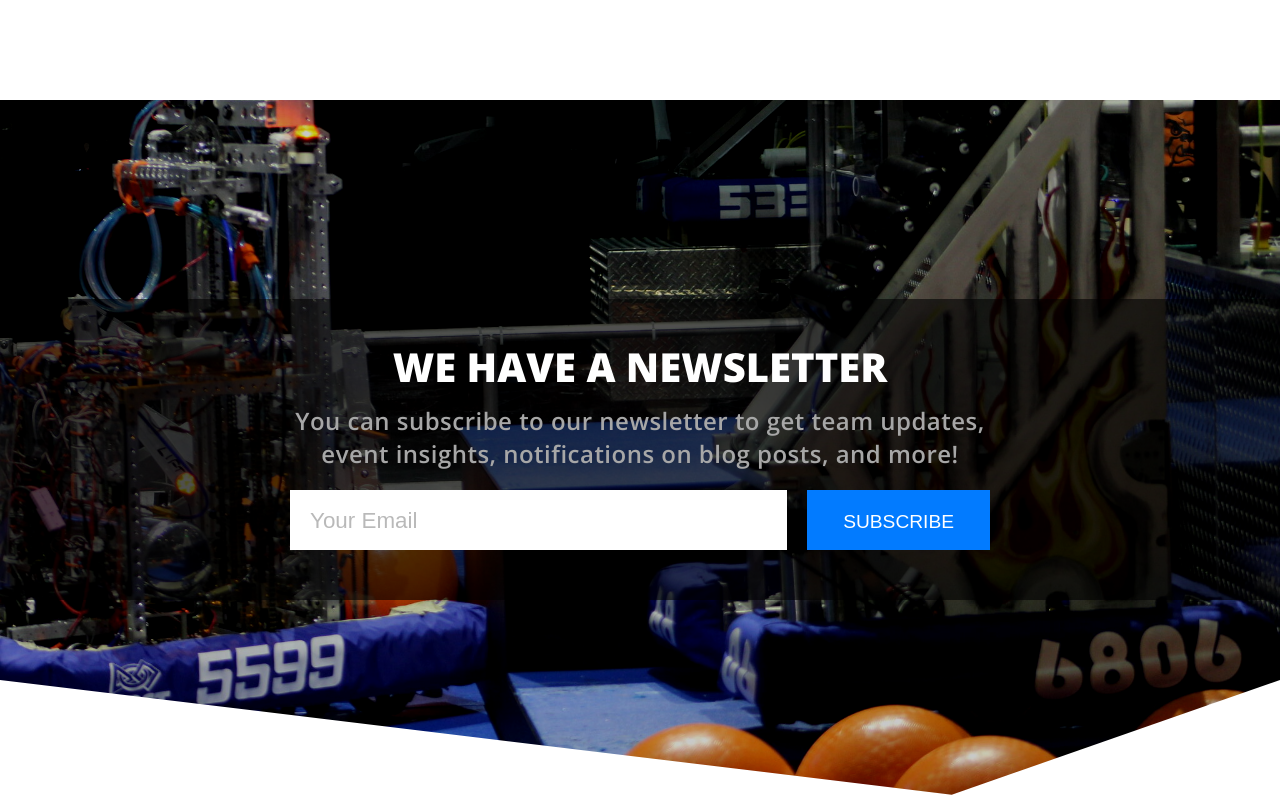
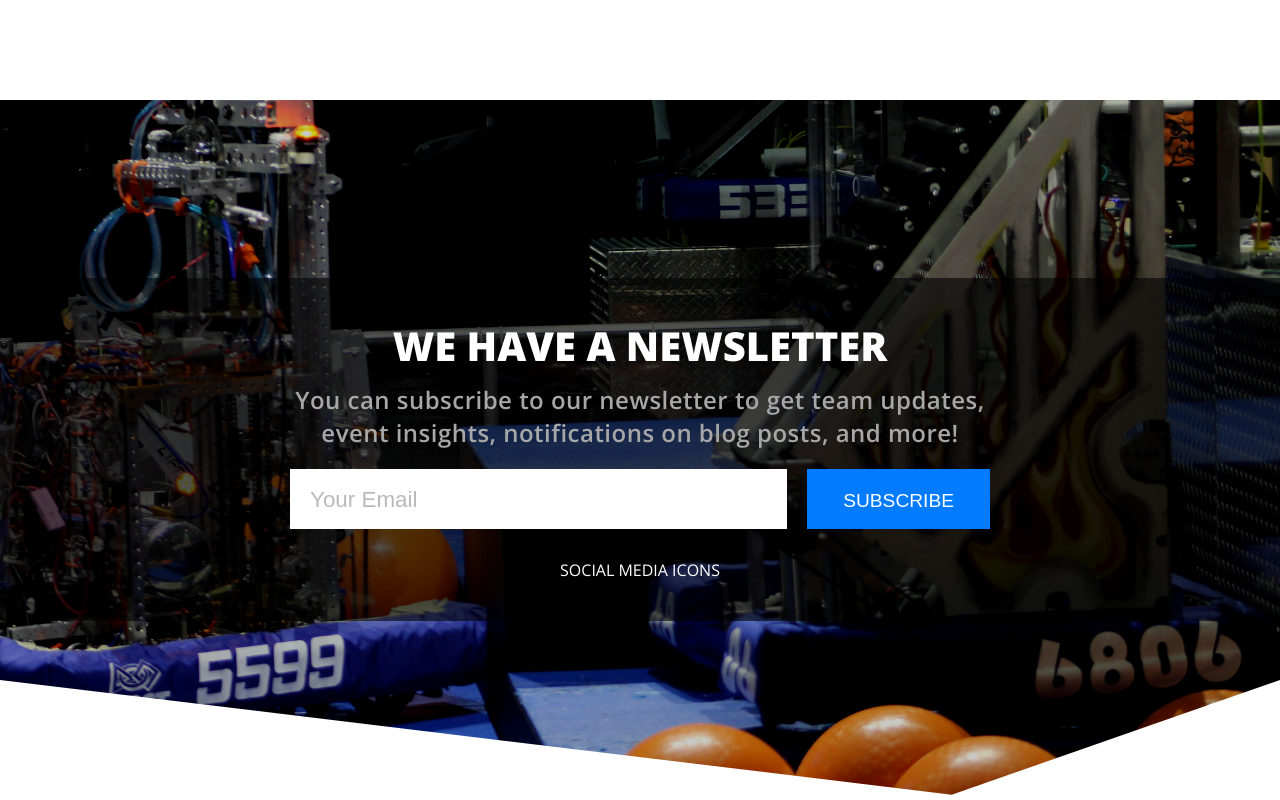
Before and after one commit to Team5599/BNCHS-Sentinels-Website-v5, a Next.js app: page / in a window 1280 px wide. Shown: the part 3157-3957 px from the top of the page. Built offline with nearby package versions, Linux system fonts and the light colour scheme.

Commit message:
Add placeholder for Social Media Icons in Newsletter Header

```diff
--- a/app/components/NewsletterSubscriptionInput/NewsletterSubscriptionInput.jsx
+++ b/app/components/NewsletterSubscriptionInput/NewsletterSubscriptionInput.jsx
@@ -16,8 +16,8 @@ const NewsletterSubscriptionInput = () => {
                         SUBSCRIBE
                     </button>
                 </div>
-                <div>
-
+                <div style={{marginTop: 20}}>
+                    SOCIAL MEDIA ICONS
                 </div>
             </div>
 
```
